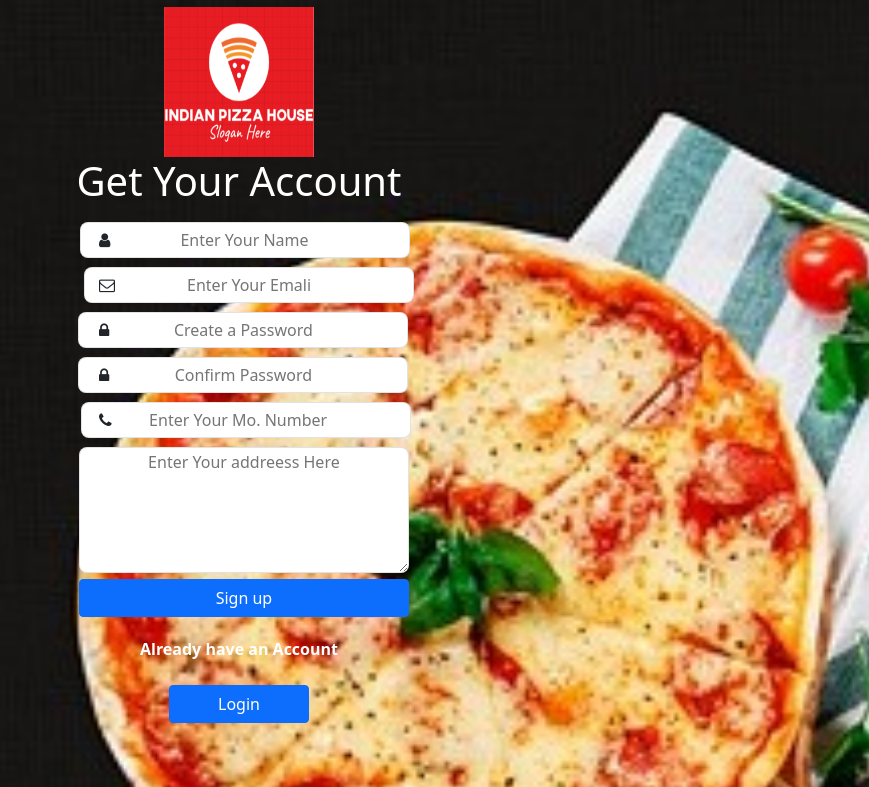
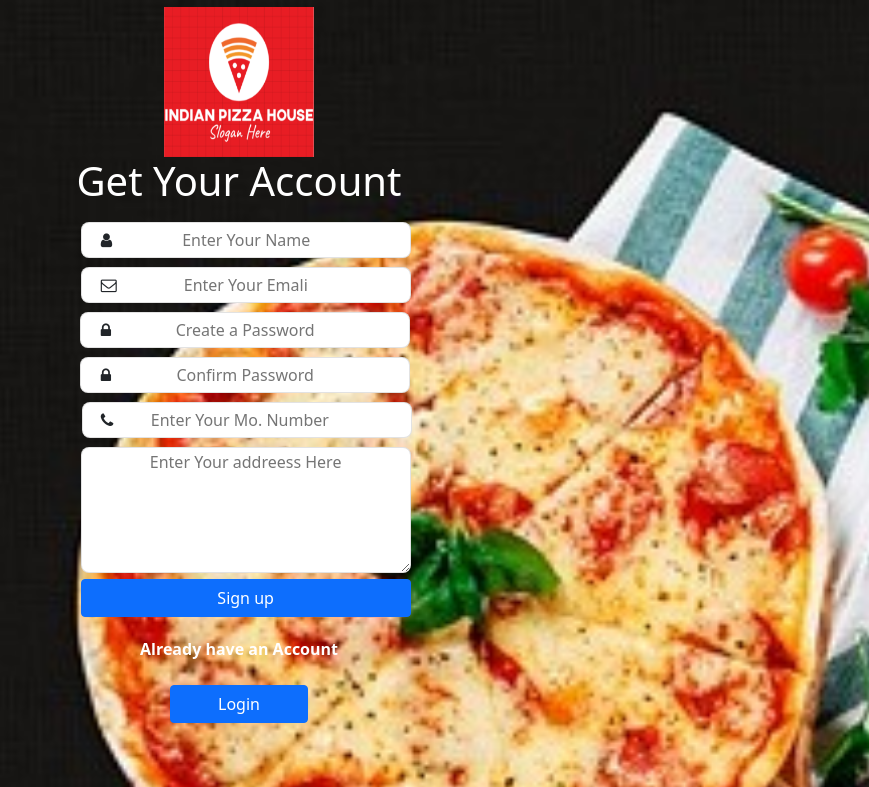
Before and after one commit to DarshitBhuva/indianpizzahouse, a PHP site: page / in a window 1280 px wide. Shown: the top 787 px of the page, without its empty margins (411-1280 px from the left). Run offline with PHP 8.4, Linux system fonts and the light colour scheme.

Commit message:
Update index.php

```diff
--- a/ICTWIIb_Project_CE022_CE038_CE116/index.php
+++ b/ICTWIIb_Project_CE022_CE038_CE116/index.php
@@ -173,7 +173,7 @@ if($_SERVER["REQUEST_METHOD"] == "POST"){
             <input type="text" name="name" class="input" value= "<?php echo $name;?>" placeholder="Enter Your Name"><br>
 
             <i class="fa fa-envelope-o" aria-hidden="true"></i>
-            <input type="email" name="email" class="input" value= "<?php echo $email; ?>" placeholder="Enter Your Emali"><br>
+            <input type="email" name="email" class="input" style="margin-left: -5px;" value= "<?php echo $email; ?>" placeholder="Enter Your Emali"><br>
 
             <i class="fa fa-lock" aria-hidden="true"></i>
             <input type="password" name="password" class="input" value= "<?php echo $password; ?>" placeholder="Create a Password"><br>
```
